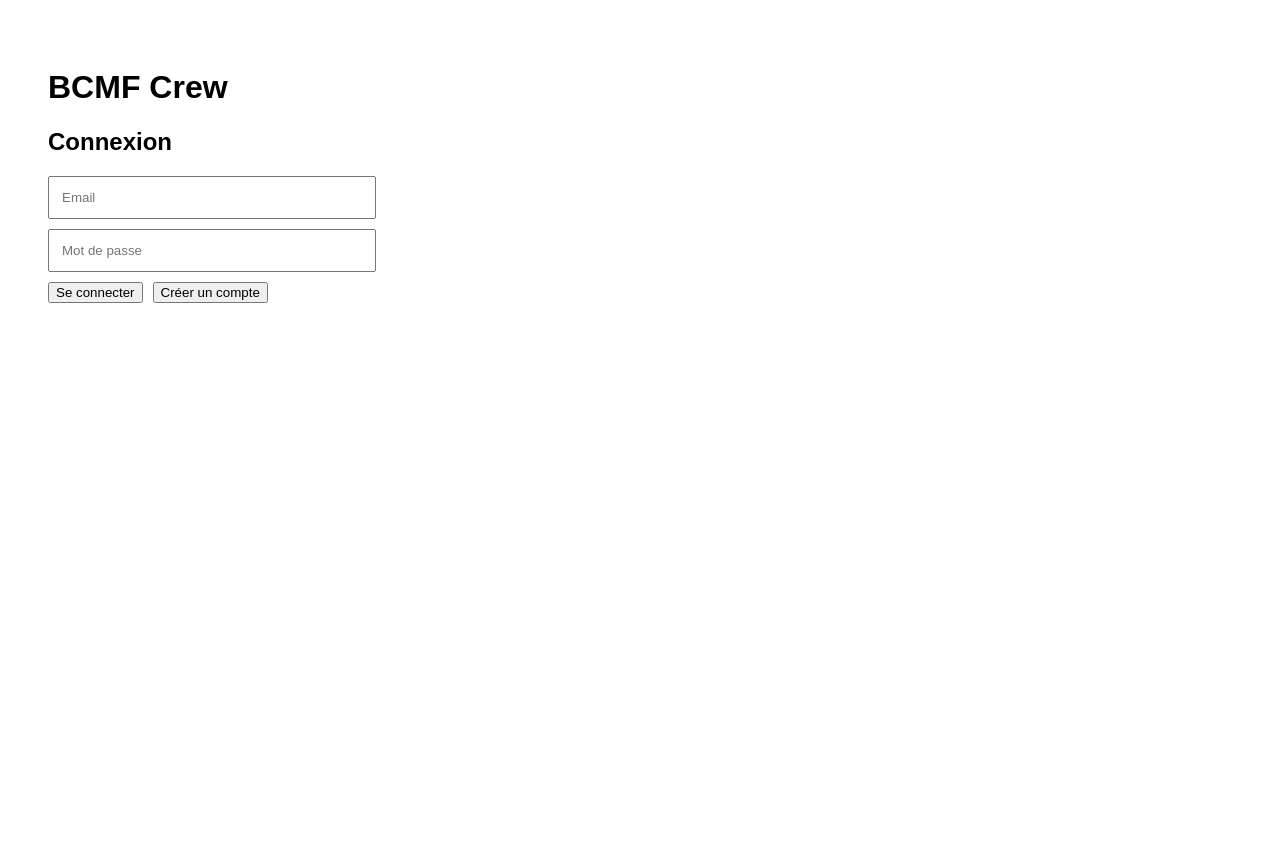
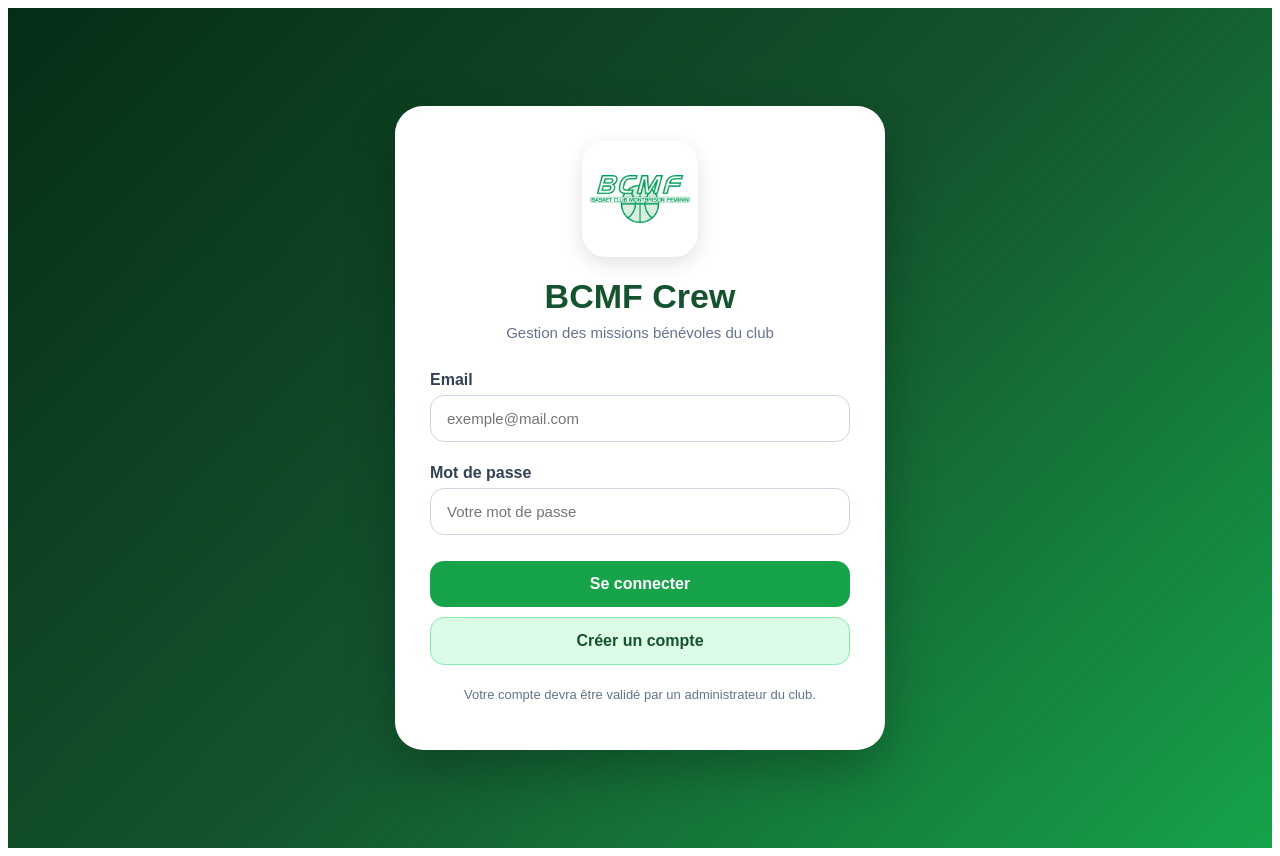
Before and after one commit to bcmf-web/bcmf-web, a React (Vite) app: page / in a window 1280 px wide. Before the commit the page ends 800 px from the top, so only its background shows below. Built offline with nearby package versions, Linux system fonts and the light colour scheme; no server answers; the database is empty.

Commit message:
Improve login page design

```diff
--- a/src/pages/LoginPage.jsx
+++ b/src/pages/LoginPage.jsx
@@ -1,6 +1,5 @@
 import { useState } from "react";
 import { supabase } from "../services/supabaseClient.js";
-
 
 export default function LoginPage({ onLogin }) {
   const [email, setEmail] = useState("");
@@ -56,29 +55,155 @@ export default function LoginPage({ onLogin }) {
   }
 
   return (
-    <div style={{ padding: 40, fontFamily: "Arial" }}>
-      <h1>BCMF Crew</h1>
-      <h2>Connexion</h2>
+    <div style={loginStyles.page}>
+      <div style={loginStyles.card}>
+        <div style={loginStyles.logoBox}>
+          <img src="/logo-bcmf.svg" alt="BCMF" style={loginStyles.logo} />
+        </div>
 
+        <h1 style={loginStyles.title}>BCMF Crew</h1>
+        <p style={loginStyles.subtitle}>
+          Gestion des missions bénévoles du club
+        </p>
+
+        <div style={loginStyles.form}>
+          <label style={loginStyles.label}>Email</label>
           <input
-        placeholder="Email"
+            placeholder="exemple@mail.com"
             value={email}
             onChange={(e) => setEmail(e.target.value)}
-        style={{ display: "block", padding: 12, marginBottom: 10, width: 300 }}
+            style={loginStyles.input}
           />
 
+          <label style={loginStyles.label}>Mot de passe</label>
           <input
-        placeholder="Mot de passe"
+            placeholder="Votre mot de passe"
             type="password"
             value={password}
             onChange={(e) => setPassword(e.target.value)}
-        style={{ display: "block", padding: 12, marginBottom: 10, width: 300 }}
+            style={loginStyles.input}
           />
 
-      <button onClick={login}>Se connecter</button>
-      <button onClick={signup} style={{ marginLeft: 10 }}>
+          <button onClick={login} style={loginStyles.primaryButton}>
+            Se connecter
+          </button>
+
+          <button onClick={signup} style={loginStyles.secondaryButton}>
             Créer un compte
           </button>
         </div>
+
+        <p style={loginStyles.footerText}>
+          Votre compte devra être validé par un administrateur du club.
+        </p>
+      </div>
+    </div>
   );
 }
+
+const loginStyles = {
+  page: {
+    minHeight: "100vh",
+    background:
+      "linear-gradient(135deg, #052e16 0%, #14532d 50%, #16a34a 100%)",
+    display: "flex",
+    alignItems: "center",
+    justifyContent: "center",
+    padding: 20,
+    fontFamily: "Arial, sans-serif",
+  },
+
+  card: {
+    width: "100%",
+    maxWidth: 420,
+    background: "white",
+    borderRadius: 28,
+    padding: 35,
+    boxShadow: "0 20px 50px rgba(0,0,0,.25)",
+    textAlign: "center",
+  },
+
+  logoBox: {
+    display: "flex",
+    justifyContent: "center",
+    marginBottom: 20,
+  },
+
+  logo: {
+    width: 100,
+    height: 100,
+    objectFit: "contain",
+    background: "white",
+    borderRadius: 24,
+    padding: 8,
+    boxShadow: "0 6px 20px rgba(0,0,0,.12)",
+  },
+
+  title: {
+    margin: 0,
+    fontSize: 34,
+    color: "#14532d",
+  },
+
+  subtitle: {
+    marginTop: 8,
+    marginBottom: 30,
+    color: "#64748b",
+    fontSize: 15,
+  },
+
+  form: {
+    textAlign: "left",
+  },
+
+  label: {
+    display: "block",
+    fontWeight: "bold",
+    color: "#334155",
+    marginBottom: 6,
+    marginTop: 14,
+  },
+
+  input: {
+    width: "100%",
+    boxSizing: "border-box",
+    padding: "14px 16px",
+    borderRadius: 14,
+    border: "1px solid #cbd5e1",
+    fontSize: 15,
+    outline: "none",
+    marginBottom: 8,
+  },
+
+  primaryButton: {
+    width: "100%",
+    marginTop: 18,
+    background: "#16a34a",
+    color: "white",
+    border: "none",
+    padding: "14px 18px",
+    borderRadius: 14,
+    cursor: "pointer",
+    fontWeight: "bold",
+    fontSize: 16,
+  },
+
+  secondaryButton: {
+    width: "100%",
+    marginTop: 10,
+    background: "#dcfce7",
+    color: "#14532d",
+    border: "1px solid #86efac",
+    padding: "14px 18px",
+    borderRadius: 14,
+    cursor: "pointer",
+    fontWeight: "bold",
+    fontSize: 16,
+  },
+
+  footerText: {
+    marginTop: 22,
+    color: "#64748b",
+    fontSize: 13,
+  },
+};
```
Lines whose indentation alone changed are shown as unchanged.
